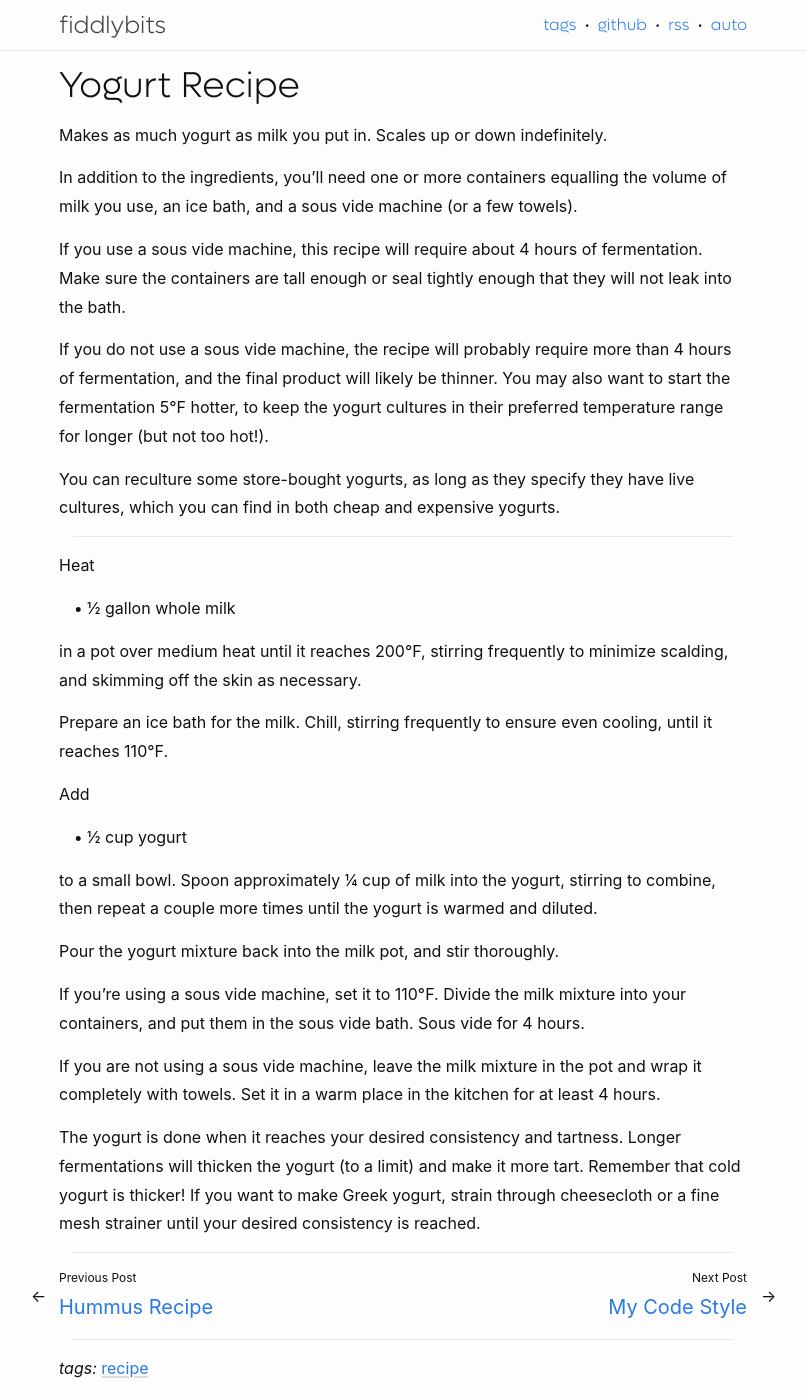
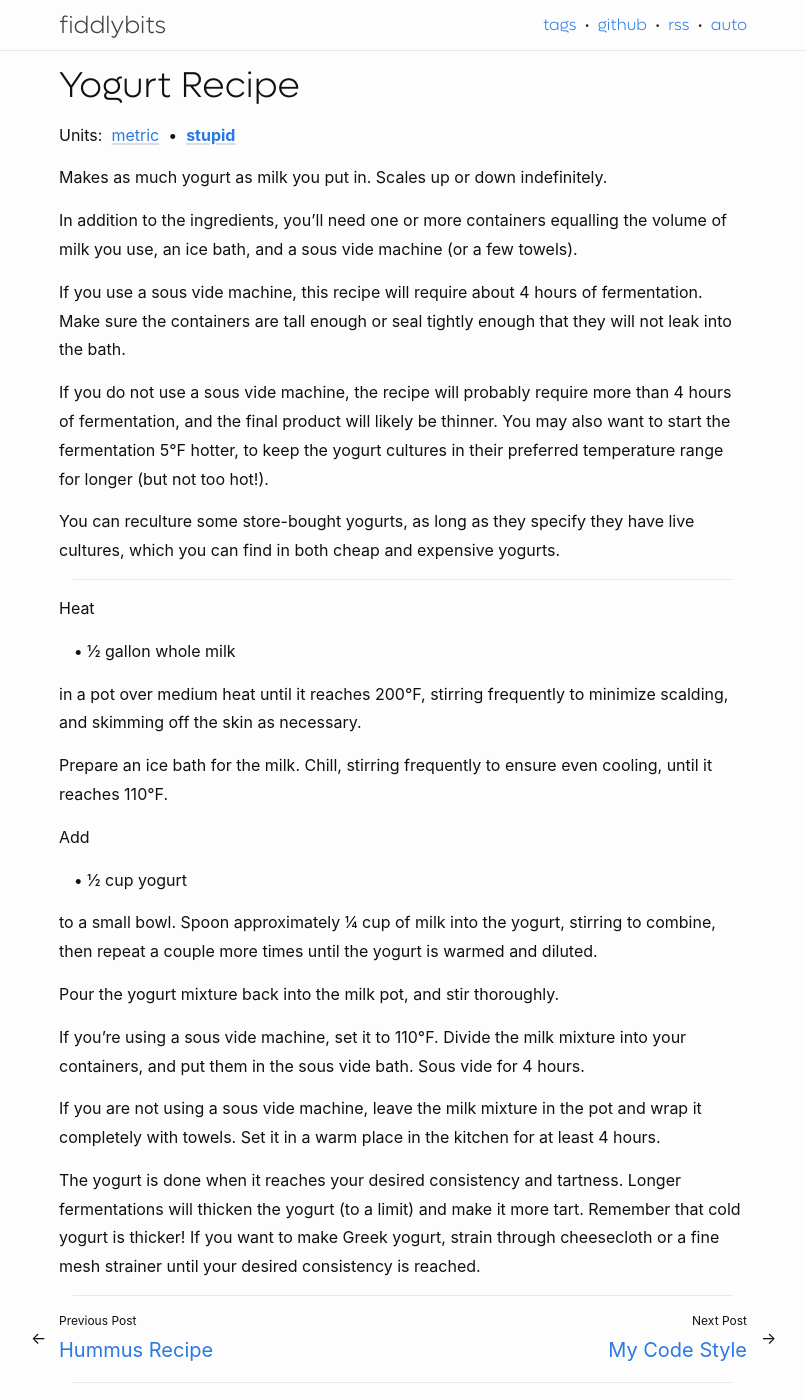
Before and after one commit to seansfkelley/seansfkelley.github.io, a Jekyll site: the page built from _posts/2025-10-13-yogurt.md, in a window 1280 px wide and 1400 px high. Shown: the whole window, without its empty margins (237-1043 px from the left). Built offline with Jekyll 4.4.1, drawn with Linux system fonts in a browser that asks for light colours; some of the changed lines change nothing that is shown.

Commit message:
Complete unit switcher support for yogurt recipe and sync all tabs.

```diff
--- a/_posts/2025-10-13-yogurt.md
+++ b/_posts/2025-10-13-yogurt.md
@@ -3,6 +3,8 @@
 title: Yogurt Recipe
 tags: recipe
 ---
+
+{% include unit-switcher.html %}
 
 Makes as much yogurt as milk you put in. Scales up or down indefinitely.
 
@@ -18,7 +20,7 @@
 
 Heat
 
-- ½ gallon whole milk
+- {% unit "½ gallon"  "2 liters" %} whole milk
 
 in a pot over medium heat until it reaches {% unit "200°F" "95°C" %}, stirring frequently to minimize scalding, and skimming off the skin as necessary.
 
@@ -26,9 +28,9 @@
 
 Add
 
-- ½ cup yogurt
+- {% unit "½ cup" "125ml" %} yogurt
 
-to a small bowl. Spoon approximately ¼ cup of milk into the yogurt, stirring to combine, then repeat a couple more times until the yogurt is warmed and diluted.
+to a small bowl. Spoon approximately {% unit "¼ cup" "50ml" %} of milk into the yogurt, stirring to combine, then repeat a couple more times until the yogurt is warmed and diluted.
 
 Pour the yogurt mixture back into the milk pot, and stir thoroughly.
 
--- a/assets/js/unit-switcher.js
+++ b/assets/js/unit-switcher.js
@@ -1,5 +1,7 @@
-if (["imperial", "metric"].includes(localStorage["unit"])) {
-  document.body.dataset.unit = localStorage["unit"];
+const UNIT_KEY = "unit";
+
+if (["imperial", "metric"].includes(localStorage[UNIT_KEY])) {
+  document.body.dataset.unit = localStorage[UNIT_KEY];
 }
 
 const unitSwitcherWrapper = document.getElementById("unit-switcher-wrapper");
@@ -7,16 +9,22 @@
   unitSwitcherWrapper.style.display = null;
 
   document.getElementById("unit-switcher-imperial").addEventListener("click", (e) => {
-    document.body.dataset.unit = localStorage["unit"] = "imperial";
+    document.body.dataset.unit = localStorage[UNIT_KEY] = "imperial";
 
     // Don't scroll to top.
     e.preventDefault();
   });
 
   document.getElementById("unit-switcher-metric").addEventListener("click", (e) => {
-    document.body.dataset.unit = localStorage["unit"] = "metric";
+    document.body.dataset.unit = localStorage[UNIT_KEY] = "metric";
 
     // Don't scroll to top.
     e.preventDefault();
   });
 }
+
+window.addEventListener("storage", (e) => {
+  if (e.key === UNIT_KEY) {
+    document.body.dataset.unit = e.newValue;
+  }
+});
```
